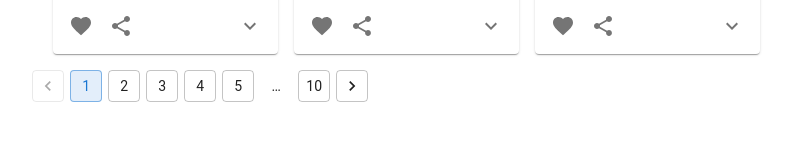
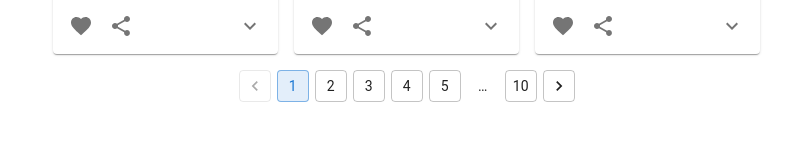
Before and after one commit to rodrigoaguerra/theme_react, a React (Create React App) app: page / in a window 1280 px wide. Shown: the part 2373-2529 px from the top of the page, without its empty margins (432-1224 px from the left). Built offline with nearby package versions, Linux system fonts and the light colour scheme.

Commit message:
algin center pagination

```diff
--- a/src/views/Commun/Pagination.js
+++ b/src/views/Commun/Pagination.js
@@ -4,7 +4,7 @@ import Stack from '@mui/material/Stack';
 
 export default function PaginationRounded() {
   return (
-    <Stack spacing={2}>
+    <Stack spacing={2} alignItems="center">
       <Pagination count={10} color="primary" variant="outlined" shape="rounded" />
     </Stack>
   );
--- a/src/views/Home/Sidebar.js
+++ b/src/views/Home/Sidebar.js
@@ -5,7 +5,7 @@ import Stack from '@mui/material/Stack';
 import Paper from '@mui/material/Paper';
 import Typography from '@mui/material/Typography';
 import Link from '@mui/material/Link';
-import List from './List';
+import List from '../Commun/List';
 
 function Sidebar(props) {
   const { archives, description, social, title } = props;
```
Also changed, not shown: src/views/Commun/List.js (renamed from src/views/Home/List.js).
